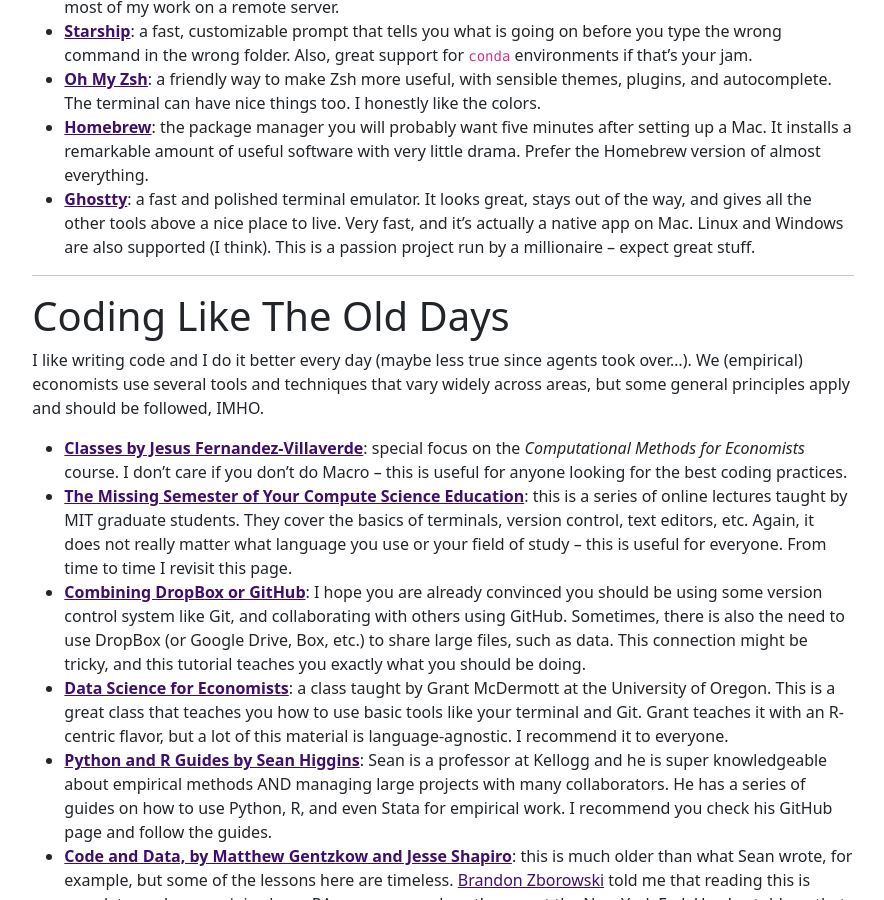
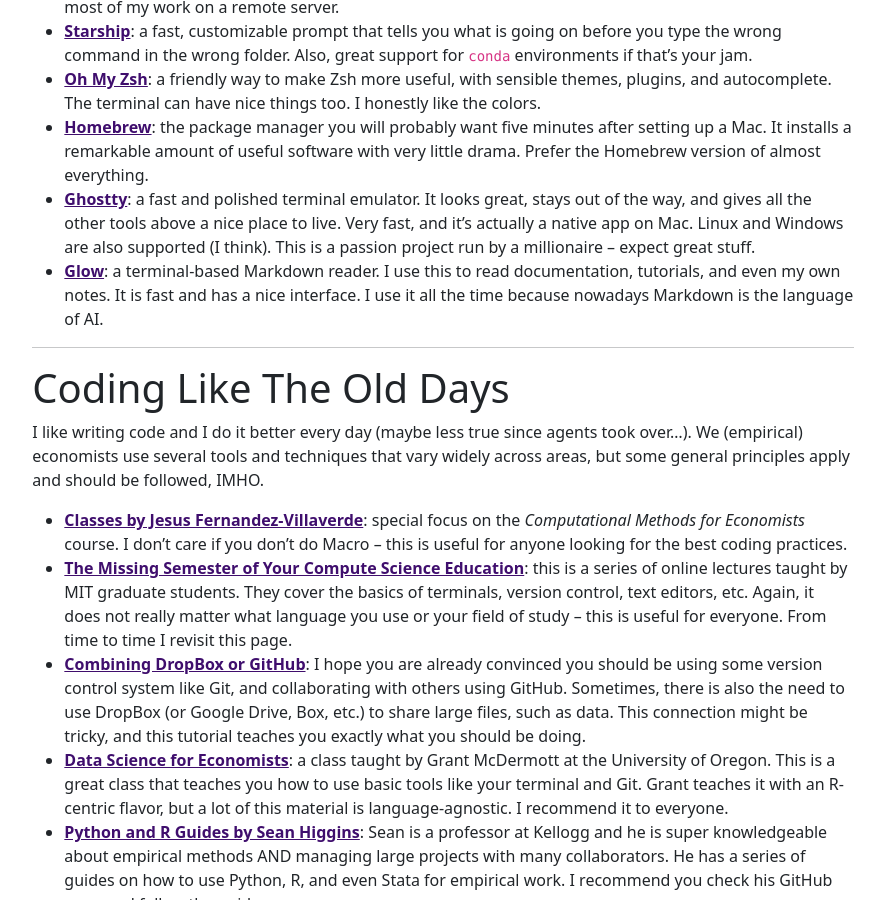
Before and after one commit to rgriva/rgriva.github.io, a Jekyll site: the page built from resources.md, in a window 1280 px wide and 900 px high, scrolled down 1161 px. Shown: the whole window, without its empty margins (197-1081 px from the left). Built offline with Jekyll 4.4.1, drawn with Linux system fonts in a browser that asks for light colours.

Commit message:
Updated resource page with glow.

```diff
--- a/resources.md
+++ b/resources.md
@@ -26,6 +26,7 @@ If you spend enough time on a computer, the terminal stops being scary and start
 * [**Oh My Zsh**](https://ohmyz.sh/): a friendly way to make Zsh more useful, with sensible themes, plugins, and autocomplete. The terminal can have nice things too. I honestly like the colors.
 * [**Homebrew**](https://brew.sh/): the package manager you will probably want five minutes after setting up a Mac. It installs a remarkable amount of useful software with very little drama. Prefer the Homebrew version of almost everything.
 * [**Ghostty**](https://ghostty.org/): a fast and polished terminal emulator. It looks great, stays out of the way, and gives all the other tools above a nice place to live. Very fast, and it's actually a native app on Mac. Linux and Windows are also supported (I think). This is a passion project run by a millionaire -- expect great stuff.
+* [**Glow**](https://github.com/charmbracelet/glow): a terminal-based Markdown reader. I use this to read documentation, tutorials, and even my own notes. It is fast and has a nice interface. I use it all the time because nowadays Markdown is the language of AI.
 
 -------------------
 
```
